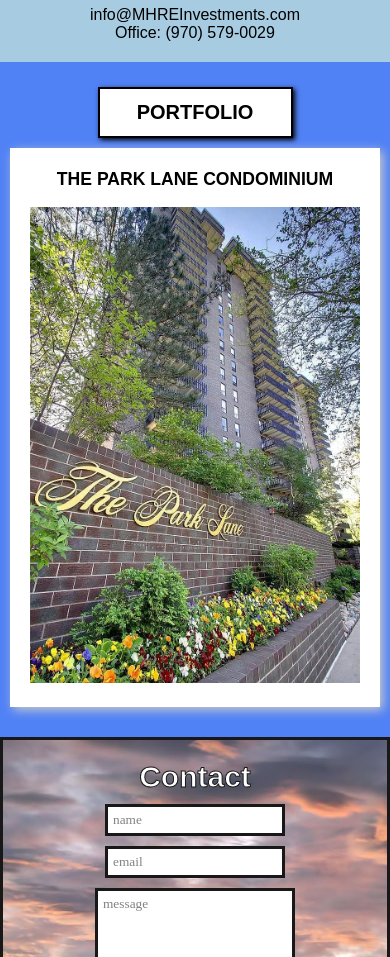
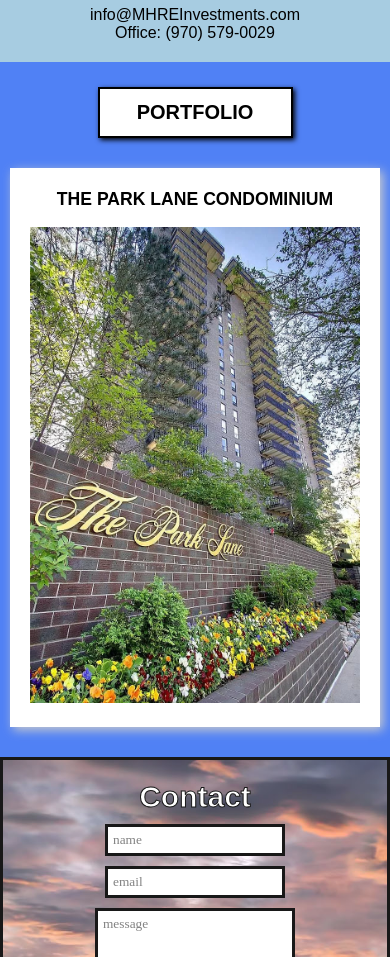
Before and after one commit to losmanzanos/morhas, a React (Create React App) app: page / in a window 390 px wide. Shown: the part 1100-2057 px from the top of the page. Built offline with nearby package versions, Linux system fonts and the light colour scheme; a web font is replaced by a local one.

Commit message:
Fixed mobile image...

```diff
--- a/src/Components/Projects/Project.css
+++ b/src/Components/Projects/Project.css
@@ -144,7 +144,7 @@ span {
 }
 
 .gallery {
-  padding-bottom: 20px;
+  padding: 20px 0;
 }
 
 #projects > div > div > div.project-tile.mobile > figure > figcaption > h3 {
--- a/src/Components/Projects/Project.js
+++ b/src/Components/Projects/Project.js
@@ -56,11 +56,7 @@ const Project = (props) => {
             <figcaption>
               {/* <h3 className="name">{project.title}</h3> */}
             </figcaption>
-            <img
-              className="desktop-condo"
-              src={project.image}
-              alt={project.title}
-            />
+            <img className="desktop-condo" src={condo} alt={project.title} />
           </figure>
           <div className="condo-description">
             <h3 className="name" style={{ color: "black" }}>
```
Also changed, not shown: 1 other file (tests, documents, lock files or other folders).
